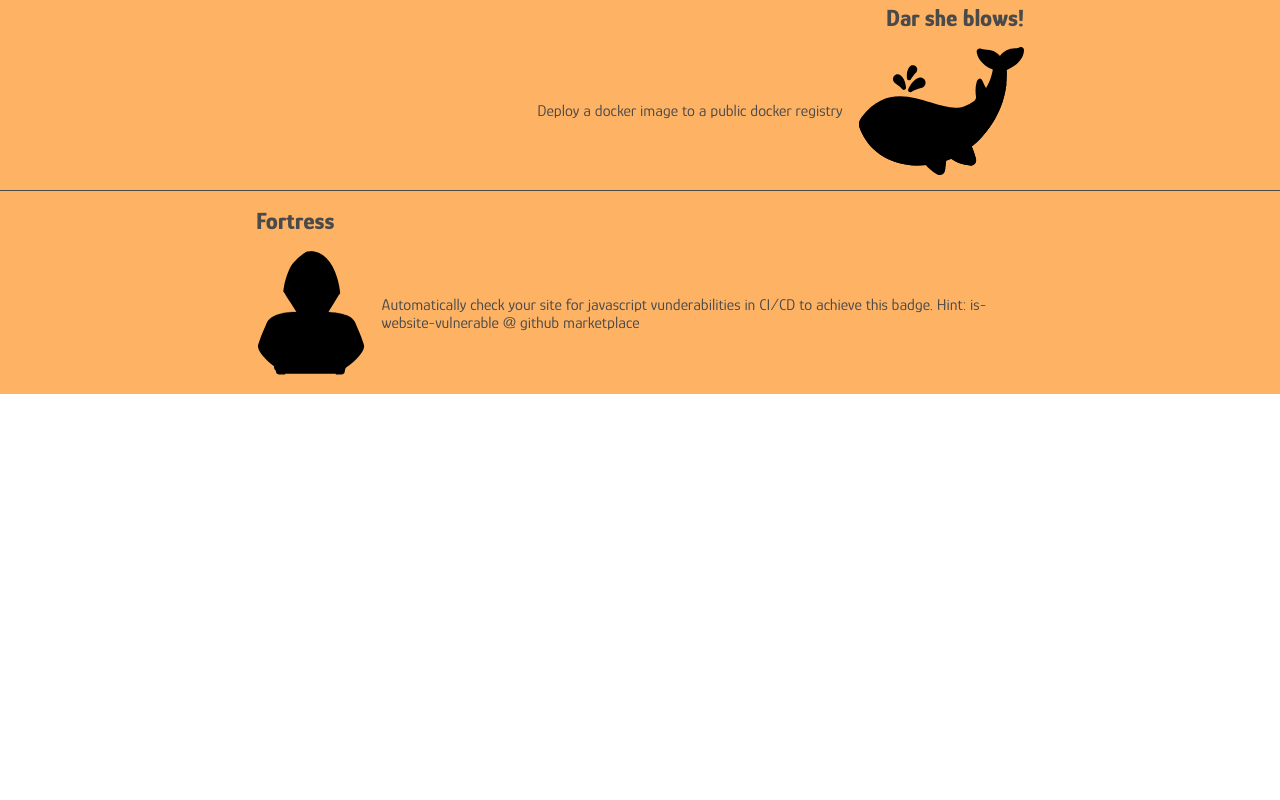
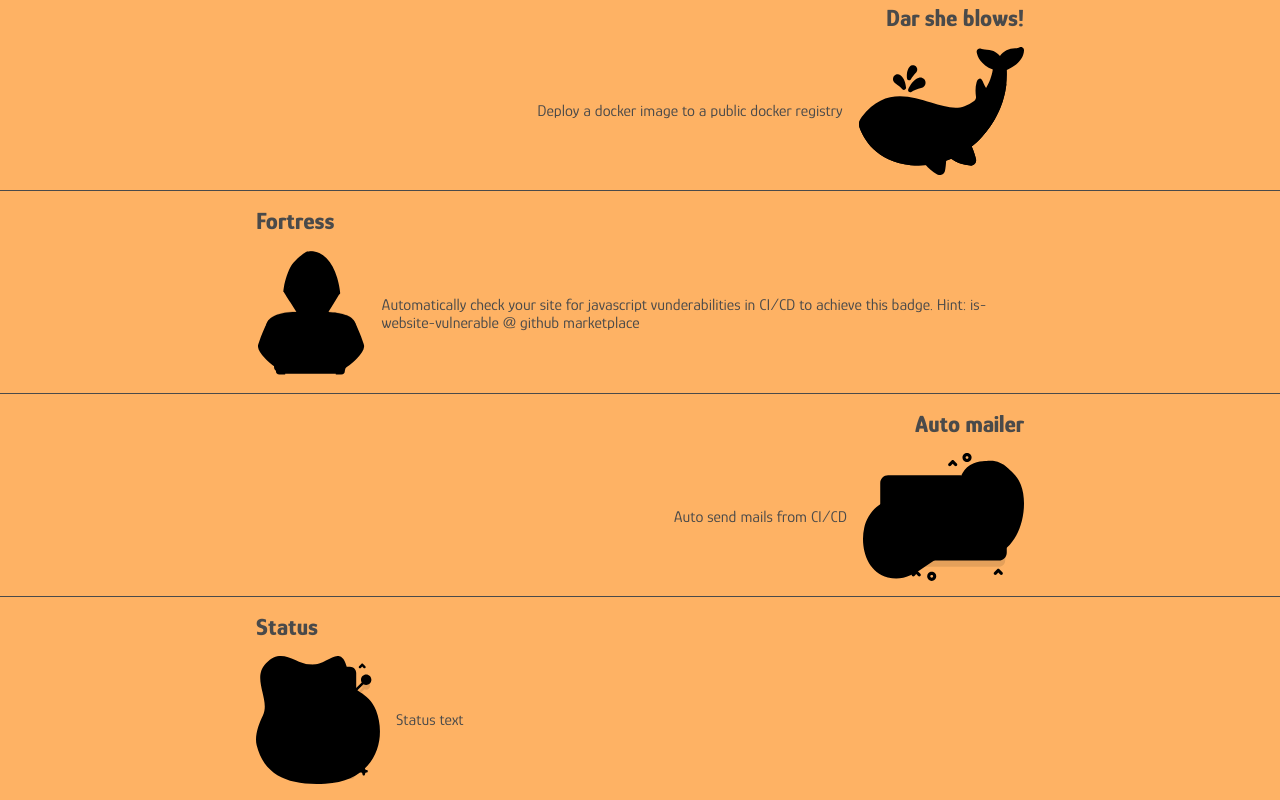
Before and after one commit to vimich/vimich.github.io, a React app: page / in a window 1280 px wide. Shown: the part 2171-2971 px from the top of the page. Before the commit the page ends 2565 px from the top, so only its background shows below. Built offline with nearby package versions, Linux system fonts and the light colour scheme; no server answers.

Commit message:
Mail and stats task

```diff
--- a/src/constants/taskpt.ts
+++ b/src/constants/taskpt.ts
@@ -9,5 +9,7 @@ export const taskpt: Record<string, number> = {
     docker2: 40,
     docker3: 100,
     hacker: 90,
-    conditional: 45
+    conditional: 45,
+    stats: 65,
+    mail: 85
 };
--- a/src/containers/home/TaskList.tsx
+++ b/src/containers/home/TaskList.tsx
@@ -25,6 +25,10 @@ import TestImg from '../../assets/images/test.svg';
 import TestBlackImg from '../../assets/images/test_black.svg';
 import HackerImg from '../../assets/images/hacker.svg';
 import HackerBlackImg from '../../assets/images/hacker_black.svg';
+import MailImg from '../../assets/images/mail.svg';
+import MailBlackImg from '../../assets/images/mail_black.svg';
+import StatsImg from '../../assets/images/stats.svg';
+import StatsBlackImg from '../../assets/images/stats_black.svg';
 
 const TaskList: React.FC<{ setTp: React.Dispatch<number> }> = props => {
     const [validated, setValidated] = React.useState<IValidator>(null);
@@ -111,6 +115,19 @@ const TaskList: React.FC<{ setTp: React.Dispatch<number> }> = props => {
                 intlPrefix="task.hacker"
                 isBadgeFirst={true}
             />
+            <Task
+                completed={validated?.mail}
+                img={MailImg}
+                imgPlaceholder={MailBlackImg}
+                intlPrefix="task.mail"
+            />
+            <Task
+                completed={validated?.stats}
+                img={StatsImg}
+                imgPlaceholder={StatsBlackImg}
+                intlPrefix="task.status"
+                isBadgeFirst={true}
+            />
         </>
     );
 };
--- a/src/hooks/validator.ts
+++ b/src/hooks/validator.ts
@@ -13,6 +13,8 @@ export interface IValidator {
     docker3: boolean;
     hacker: boolean;
     conditional: boolean;
+    stats: boolean;
+    mail: boolean;
 }
 
 export const calcTp = (validated: IValidator): number => {
@@ -47,7 +49,9 @@ export const validateCDCI = async (): Promise<IValidator> => {
         hacker:
             validateText(buildText, 'lirantal/is-website-vulnerable') &&
             validateText(buildText, '.github.io'),
-        conditional: validateText(buildText, 'if: ')
+        conditional: validateText(buildText, 'if: '),
+        mail: validateText(buildText, 'mail'),
+        stats: validateText(buildText, 'stats')
     };
 };
 
--- a/src/state/initial-intl-messages.ts
+++ b/src/state/initial-intl-messages.ts
@@ -8,7 +8,9 @@ const INITIAL_INTL_MESSAGES = {
     'task.env.text':
         'Add an enviroment variable to the pipeline script to get this bagde',
     'task.secret.title': 'Mystery man',
-    'task.secret.text': 'Don\'t let anyone listen in! Add a secret named PASSWORD to achieve this badge',
+    'task.secret.text':
+        // eslint-disable-next-line quotes
+        "Don't let anyone listen in! Add a secret named PASSWORD to achieve this badge",
     'task.lint.title': 'Lint looks mint',
     'task.lint.text': 'Your code is looking clean and lint free!',
     'task.deploy.title': 'Deploy web page',
@@ -27,7 +29,11 @@ const INITIAL_INTL_MESSAGES = {
     'task.conditional.text': 'Create conditional steps to achive me',
     'task.hacker.title': 'Fortress',
     'task.hacker.text':
-        'Automatically check your site for javascript vunderabilities in CI/CD to achieve this badge. Hint: is-website-vulnerable @ github marketplace'
+        'Automatically check your site for javascript vunderabilities in CI/CD to achieve this badge. Hint: is-website-vulnerable @ github marketplace',
+    'task.status.title': 'Status',
+    'task.status.text': 'Status text',
+    'task.mail.title': 'Auto mailer',
+    'task.mail.text': 'Auto send mails from CI/CD'
 };
 
 export default INITIAL_INTL_MESSAGES;
```
